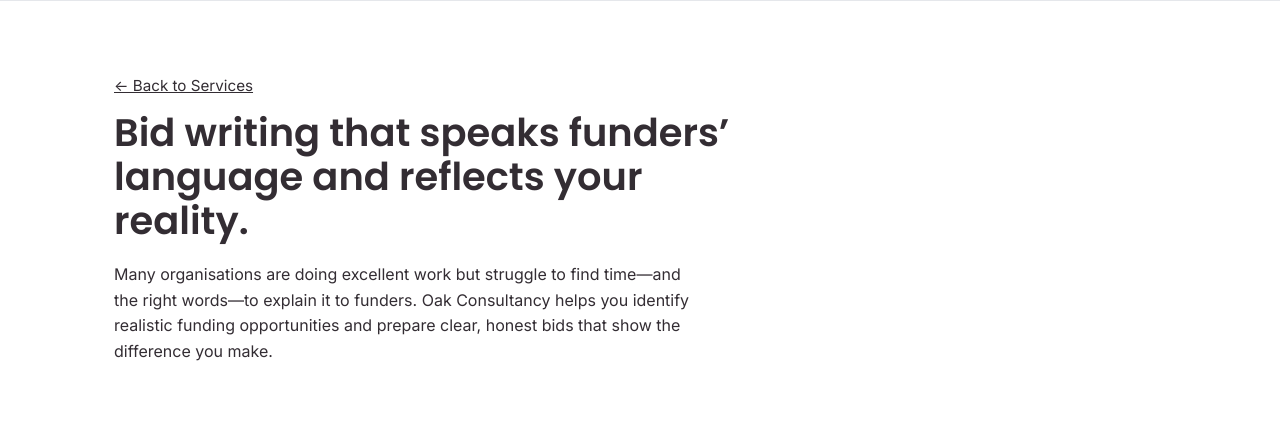
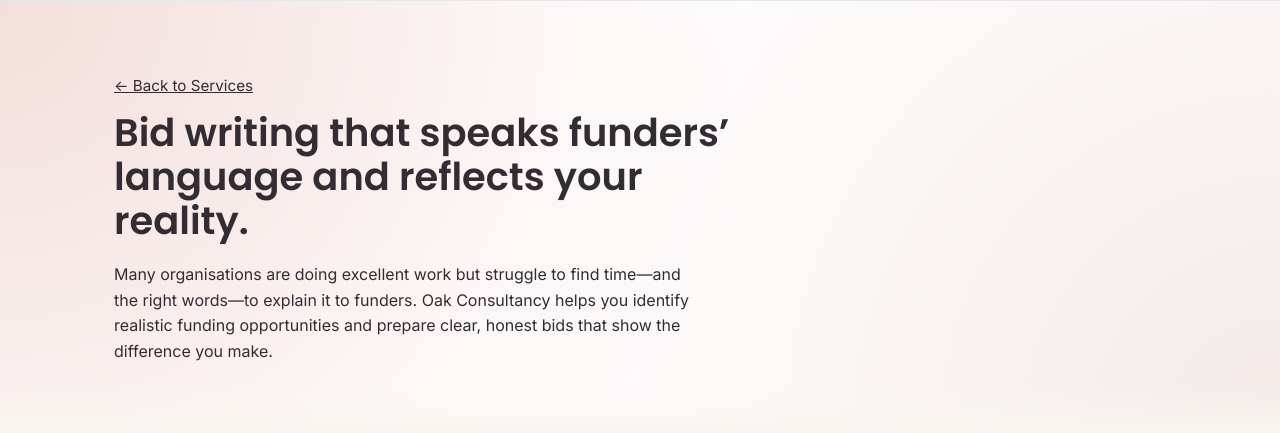
Before and after one commit to tianaokane/oak-consulting-website, a plain HTML site: page bid-writing.html in a window 1280 px wide. Shown: the part 152-585 px from the top of the page. Drawn offline with Linux system fonts and the light colour scheme.

Commit message:
Adding gradient to bid-writing page.

```diff
--- a/bid-writing.html
+++ b/bid-writing.html
@@ -18,7 +18,8 @@
 
   <link rel="stylesheet" href="style.css" />
 </head>
-<body id="top">
+<body id="top" class="page--gradient">
+  <div class="animated-gradient-bg"></div>
   <!-- Header -->
   <header class="site-header">
     <div class="container header-inner">
@@ -55,8 +56,8 @@
 
   <main>
     <!-- Hero -->
-    <section class="hero" aria-labelledby="bid-hero-title">
-      <div class="container hero-inner">
+    <section class="hero hero--service" aria-labelledby="bid-hero-title">
+      <div class="container hero-inner reveal-on-scroll">
         <div class="hero-content">
           <p class="intro-text">
             <a href="services.html" class="btn-link">← Back to Services</a>
@@ -74,7 +75,7 @@
     <!-- Who this is for -->
     <section class="section" aria-labelledby="who-for-title">
       <div class="container">
-        <div class="card">
+        <div class="card reveal-on-scroll">
           <h2 id="who-for-title">Who is our bid writing support for?</h2>
           <p class="section-intro">
             This service is a good fit if you are:
@@ -94,9 +95,9 @@
     </section>
 
     <!-- What’s included -->
-    <section class="section" aria-labelledby="whats-included-title">
+    <section class="section section--tinted-soft" aria-labelledby="whats-included-title">
       <div class="container">
-        <div class="card">
+        <div class="card reveal-on-scroll">
           <h2 id="whats-included-title">What’s included in our bid writing support</h2>
           <p class="section-intro">
             The exact support depends on your package and needs, but typically includes:
@@ -136,36 +137,40 @@
     <!-- How it works (process) -->
     <section class="section" aria-labelledby="process-title">
       <div class="container">
-        <div class="card">
+        <div class="card reveal-on-scroll">
           <h2 id="process-title">How our bid writing process works</h2>
           <p class="section-intro">
             We keep the process straightforward and as light on your time as possible.
           </p>
 
-          <ol>
+          <ol class="process-list">
             <li>
-              <strong>Initial conversation.</strong> We talk through your organisation, current work and what you’d
-              like to fund. You can also share any previous bids and feedback.
+              <strong>Initial conversation.</strong>
+              We talk through your organisation, current work and what you’d like to fund. You can also share
+              any previous bids and feedback.
             </li>
             <li>
-              <strong>Agree focus and priorities.</strong> Together we decide which bid(s) to tackle first, based on
-              deadlines, fit and capacity.
+              <strong>Agree focus and priorities.</strong>
+              Together we decide which bid(s) to tackle first, based on deadlines, fit and capacity.
             </li>
             <li>
-              <strong>Information gathering.</strong> We request key documents and details (e.g. budgets, project
-              ideas, existing reports) so we can write accurately.
+              <strong>Information gathering.</strong>
+              We request key documents and details (e.g. budgets, project ideas, existing reports) so we can
+              write accurately.
             </li>
             <li>
-              <strong>Drafting and review.</strong> Oak Consultancy prepares a draft bid. You review, correct and
-              add detail where needed; we then refine and finalise.
+              <strong>Drafting and review.</strong>
+              Oak Consultancy prepares a draft bid. You review, correct and add detail where needed;
+              we then refine and finalise.
             </li>
             <li>
-              <strong>Submission.</strong> We support you to submit on time, ensuring the application and any
-              attachments are complete and consistent.
+              <strong>Submission.</strong>
+              We support you to submit on time, ensuring the application and any attachments are complete
+              and consistent.
             </li>
             <li>
-              <strong>Learning and follow-up.</strong> Where funders provide feedback, we review it with you and use
-              it to strengthen future bids.
+              <strong>Learning and follow-up.</strong>
+              Where funders provide feedback, we review it with you and use it to strengthen future bids.
             </li>
           </ol>
         </div>
@@ -173,9 +178,9 @@
     </section>
 
     <!-- Working with us (packages) -->
-    <section class="section" aria-labelledby="working-with-us-title">
+    <section class="section section--tinted-soft" aria-labelledby="working-with-us-title">
       <div class="container">
-        <div class="card">
+        <div class="card reveal-on-scroll">
           <h2 id="working-with-us-title">Working with us on bid writing</h2>
           <p class="section-intro">
             Bid writing support can be provided as:
@@ -199,7 +204,7 @@
     <!-- FAQs -->
     <section class="section" aria-labelledby="bid-faq-title">
       <div class="container">
-        <div class="card">
+        <div class="card faq-card faq-section reveal-on-scroll">
           <h2 id="bid-faq-title">Frequently asked questions</h2>
 
           <h3>How far in advance do we need to contact you?</h3>
@@ -235,7 +240,7 @@
     <!-- CTA band -->
     <section class="section cta-band" aria-label="Consultation call-to-action">
       <div class="container">
-        <div class="card cta-card">
+        <div class="card cta-card reveal-on-scroll">
           <h3>Want help with an upcoming bid?</h3>
           <p>
             If you already have a fund or deadline in mind, or you simply want to explore what’s possible,
@@ -309,7 +314,6 @@
     </div>
   </footer>
 
-
   <script>
     // Footer year
     const yearEl = document.getElementById('year');
@@ -361,6 +365,5 @@
       revealEls.forEach((el) => el.classList.add('is-visible'));
     }
   </script>
-
 </body>
 </html>
--- a/style.css
+++ b/style.css
@@ -853,6 +853,104 @@ main {
     grid-template-columns: repeat(2, minmax(0, 1fr));
   }
 }
+
+/* Animated soft gradient background (global or per-page) */
+.animated-gradient-bg {
+  position: fixed;
+  inset: 0;
+  z-index: -2;
+  pointer-events: none;
+
+  background: linear-gradient(-45deg,
+    #ba4734,        /* terra */
+    #8c2e1d,        /* deep terra */
+    #e6d7c9,        /* warm cream */
+    #ba4734         /* terra again */
+  );
+
+  background-size: 300% 300%;
+  animation: oakGradient 18s ease-in-out infinite;
+
+  opacity: 0.75;        /* vivid but still subtle */
+  filter: blur(3px);    /* less blur = smoother, less streaking */
+}
+
+.animated-gradient-bg::after {
+  content: "";
+  position: absolute;
+  inset: 0;
+  pointer-events: none;
+  background: radial-gradient(
+    circle at center,
+    transparent 40%,
+    rgba(0, 0, 0, 0.15) 100%
+  );
+}
+
+@keyframes oakGradient {
+  0%   { background-position: 0% 50%; }
+  50%  { background-position: 100% 50%; }
+  100% { background-position: 0% 50%; }
+}
+
+/* Only on pages with the gradient background */
+.page--gradient {
+  /* Make page background same as hero so there's no visible line */
+  background: var(--color-surface);
+}
+
+/* Keep hero clean, no extra radial overlay */
+.page--gradient .hero {
+  background: var(--color-surface);
+  position: relative;
+  z-index: 1;
+}
+
+/* Kill the old radial hero overlay entirely */
+.page--gradient .hero.hero--service::before {
+  content: none;
+}
+
+/* Optional: slightly glassy cards over moving gradient further down */
+.page--gradient .card {
+  border: 1px solid rgba(255, 255, 255, 0.55);
+  background: rgba(255, 255, 255, 0.96);
+  backdrop-filter: blur(2px);
+}
+
+/* Service hero – soft static gradient so it feels special */
+.page--gradient .hero.hero--service {
+  background:
+    radial-gradient(circle at top left,
+      rgba(186, 71, 52, 0.18),
+      transparent 55%
+    ),
+    radial-gradient(circle at bottom right,
+      rgba(140, 46, 29, 0.10),
+      transparent 60%
+    ),
+    var(--color-surface);
+  position: relative;
+  z-index: 1;
+}
+
+/* Gentle fade from hero into the main body to avoid a hard edge */
+.page--gradient .hero.hero--service::after {
+  content: "";
+  position: absolute;
+  left: 0;
+  right: 0;
+  bottom: -1px;
+  height: 48px;
+  pointer-events: none;
+  background: linear-gradient(
+    to bottom,
+    rgba(255, 255, 255, 0),
+    rgba(248, 245, 240, 1)
+  );
+  z-index: -1;
+}
+
 
 /* ---------- HOME PAGE ENHANCEMENTS ---------- */
 
```
Lines whose indentation alone changed are shown as unchanged.
